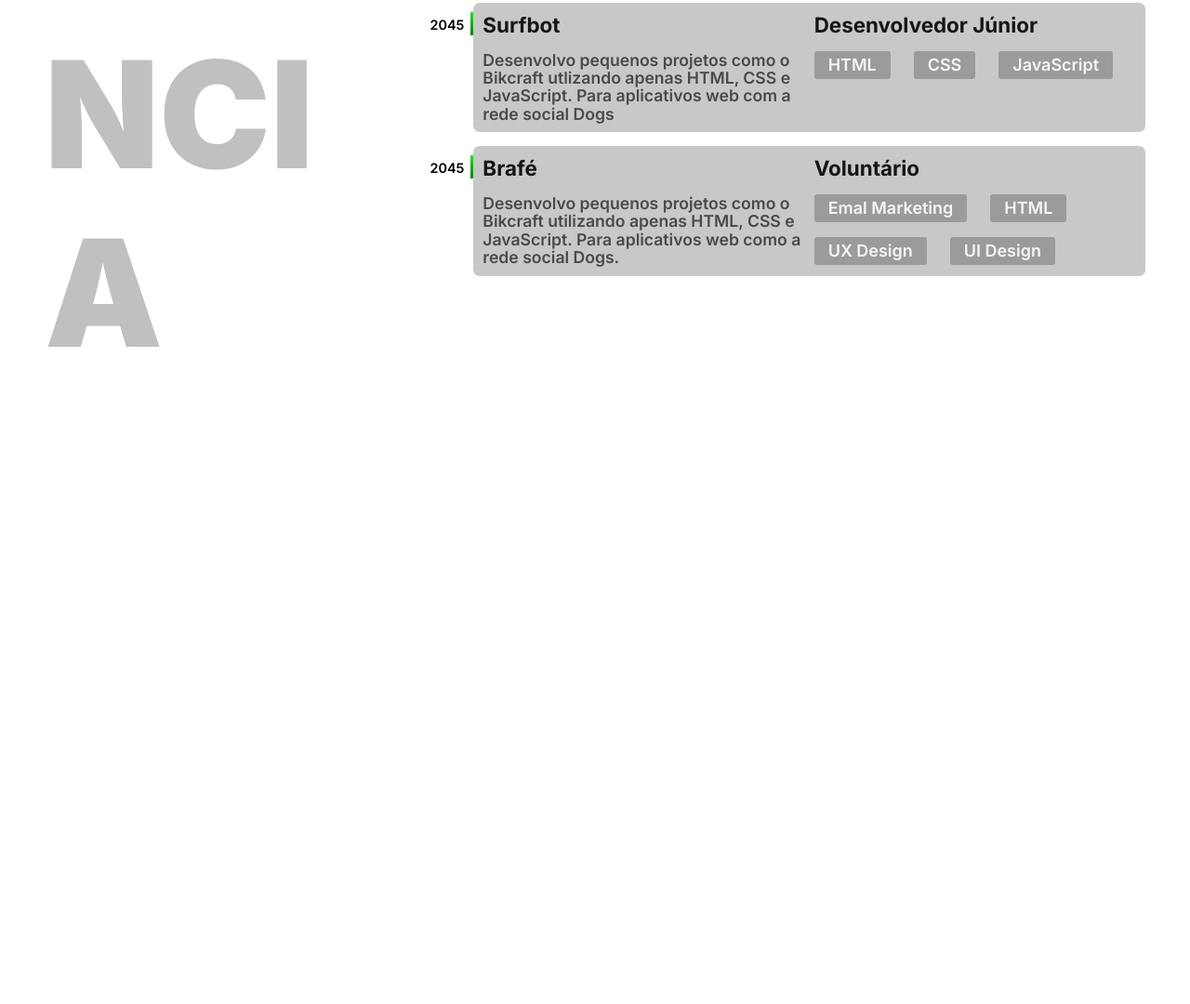
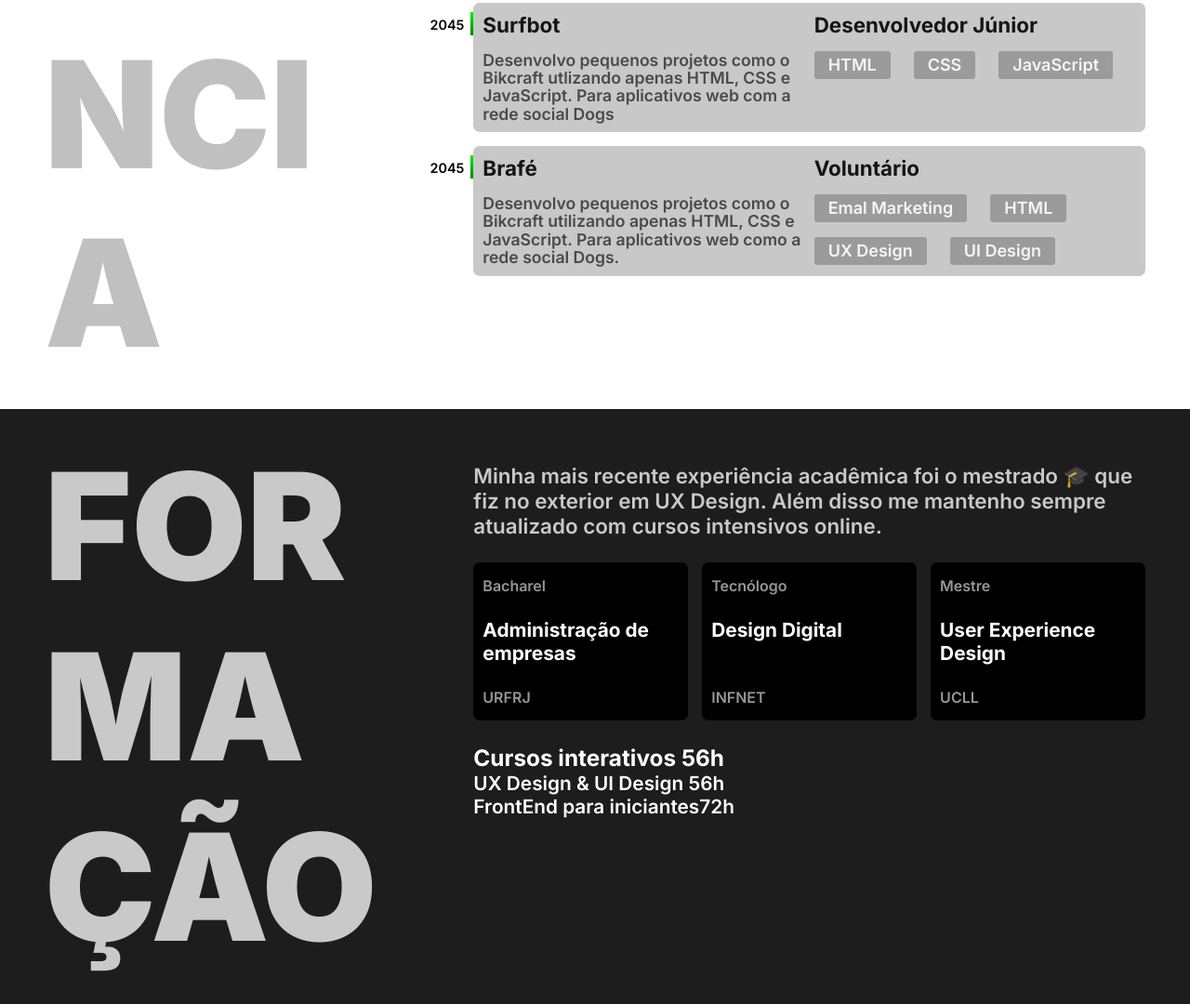
Before and after one commit to RobertyLive/RobertyLive.github.io, a plain HTML site: page index.html in a window 1280 px wide. Shown: the part 533-1613 px from the top of the page at 93% size. Before the commit the page ends 973 px from the top, so only its background shows below. Drawn offline with Linux system fonts and the light colour scheme.

Commit message:
Add page de infor to site

```diff
--- a/CSS/experiencia.css
+++ b/CSS/experiencia.css
@@ -11,8 +11,6 @@
   font-weight: 900;
   color: rgb(192, 192, 192);
 }
-
-
 
 .empresa-texto{
   max-width: 60ch;
--- /dev/null
+++ b/CSS/formacao.css
@@ -0,0 +1,62 @@
+.bg-formacao{
+  background-color: rgb(29, 29, 29);
+}
+.formacao{
+  display: grid;
+  grid-template-columns: 1fr 2fr;
+  gap: 100px;
+}
+
+.subtitulo-formacao{
+  font-size: 10rem;
+  word-break: break-all;
+  text-transform: uppercase;
+  font-weight: 900;
+  color: rgb(201, 201, 201);
+  max-width: 5ch;
+}
+
+.two-collum-formacao{
+  color:white;
+  margin-top: 30px;
+}
+
+.formacao-texto{
+  font-size: 1.4rem;
+  line-height: 1.2;
+  color: rgb(201, 201, 201);
+  margin-bottom: 25px;
+}
+
+.cursos-formacao{
+  display: flex;
+  gap: 15px;
+  margin: 25px 0 25px 0;
+}
+
+.curso-formacao{
+  background-color: black;
+  padding: 15px 10px;
+  border-radius: 7px;
+  display: flex;
+  flex-direction: column;
+  gap: 25px;
+  flex-wrap: wrap;
+  flex: 1;
+
+}
+
+.especialidade, .faculdade{
+  font-size: 1rem;
+  color: rgb(150, 150, 150);
+}
+
+.curso-nome{
+  font-size: 1.3rem;
+  flex: 1;
+}
+
+
+.faculdade:not(.especialidade){
+  text-transform: uppercase;
+}
--- a/CSS/style.css
+++ b/CSS/style.css
@@ -1,3 +1,4 @@
 @import './global.css';
 @import './header.css';
 @import './experiencia.css';
+@import './formacao.css';
--- a/index.html
+++ b/index.html
@@ -32,11 +32,12 @@
 
 
   <section aria-label="Experiência" id="experiencia">
-    <div class="experiencia container-padding-objects container-site">
+    <div class="experiencia container-site">
       <h2 class="subtitulo-experiencia">Experiência</h2>
 
       <div>
-        <p class="empresa-texto">Desenvolvendo pequenos projetos usando <strong>HTML</strong> e <strong>CSS</strong>. Este projeto de
+        <p class="empresa-texto">Desenvolvendo pequenos projetos usando <strong>HTML</strong> e <strong>CSS</strong>.
+          Este projeto de
           portfolio é uma base para solidificar o conhecimento obtido utilizando <strong>HTML</strong> e <strong>CSS e
             mais tarde JavaScript</strong>. E também trabalho com Design e edição de vídeo usando Photoshop e Premiere.
         </p>
@@ -87,7 +88,47 @@
         <!--FIM EMPRESAS-->
       </div>
     </div>
+  </section>
 
+  <section aria-label="Formação" id="#experiencia">
+    <div class="container-site bg-formacao">
+      <div class="formacao">
+        <h2 class="subtitulo-formacao">Formação</h2>
+        <div class="two-collum-formacao">
+          <p class="formacao-texto">Minha mais recente experiência acadêmica foi o mestrado 🎓 que fiz no exterior em UX Design. Além disso me
+            mantenho sempre atualizado com cursos intensivos online.</p>
+
+          <div class="cursos-formacao">
+            <div class="curso-formacao">
+              <span class="especialidade">Bacharel</span>
+              <h3 class="curso-nome">Administração de empresas</h3>
+              <span class="faculdade">URFRJ</span>
+            </div>
+
+            <div class="curso-formacao">
+              <span class="especialidade">Tecnólogo</span>
+              <h3 class="curso-nome">Design Digital</h3>
+              <span class="faculdade">Infnet</span>
+            </div>
+
+            <div class="curso-formacao">
+              <span class="especialidade">Mestre</span>
+              <h3 class="curso-nome">User Experience Design</h3>
+              <span class="faculdade">UCLL</span>
+            </div>
+          </div>
+
+
+          <div>
+            <h3>Cursos interativos <span>56h</span></h3>
+            <p>UX Design & UI Design <span>56h</span></p>
+            <p>FrontEnd para iniciantes<span>72h</span></p>
+          </div>
+
+
+        </div>
+      </div>
+    </div>
   </section>
 </body>
 
```
